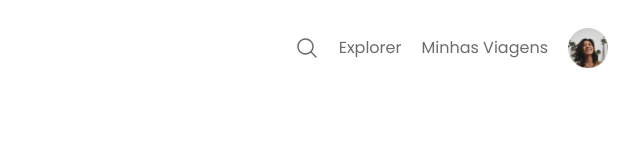
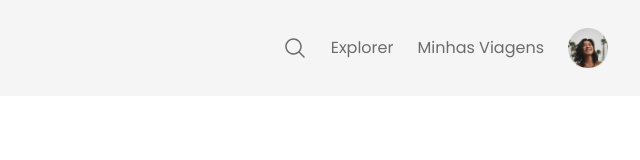
Before and after one commit to CoronelBark/Projeto-Rockeatseat---Travelgram, a plain HTML site: page index.html in a window 1280 px wide. Shown: the full height of the page, 640-1280 px from the left. Drawn offline with Linux system fonts and the light colour scheme.

Commit message:
Navigation - Correção

```diff
--- a/index.html
+++ b/index.html
@@ -10,7 +10,8 @@
   <title>Travelgram</title>
 </head>
 <body>
-  <nav>
+  <div class="bg-surface-color">
+    <nav class="container">
     <a href="#" id="logo">
       <img src="assets/Logo.svg" alt="Travelgram">
     </a>
@@ -27,7 +28,8 @@
       </a>
       </li>
     </ul>
-  </nav>
+    </nav>
+  </div>
   <header>
 
   </header>
--- a/styles/global.css
+++ b/styles/global.css
@@ -35,3 +35,13 @@ a:hover {
   color: var(--brand-color);
   text-decoration: underline;
 }
+
+.container {
+  padding-inline: 32px;
+  margin-inline: auto;
+  max-width: 1280px;
+}
+
+.bg-surface-color {
+  background-color: var(--surface-color);
+}
--- a/styles/nav.css
+++ b/styles/nav.css
@@ -5,14 +5,13 @@ nav {
 
   line-height: 0;
   padding-block: 20px;
-  margin: 0 32px;
 }
 
 nav ul {
   list-style: none;
   display: flex;
   align-items: center;
-  gap: 20px;
+  gap: 24px;
 
   padding-block: 8px;
 }
```
